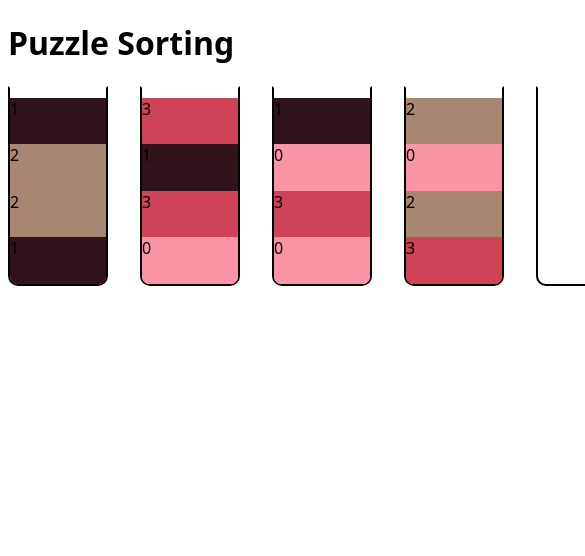
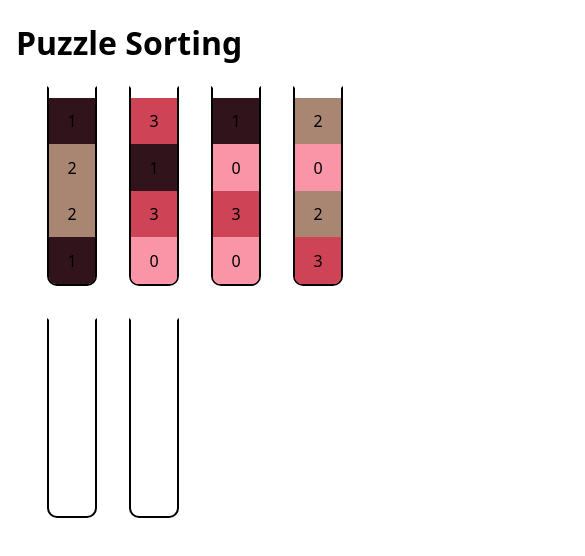
Before and after one commit to kwokkan/sorting-puzzle, a Preact app: page / in a window 390 px wide. Both pictures are taken after a click on the button "Play". Shown: the top 556 px of the page, 585 px wide, since content can reach past the window. Built offline with nearby package versions, Linux system fonts and the light colour scheme.

Commit message:
Improve layout on mobile devices.

```diff
--- a/src/Container.tsx
+++ b/src/Container.tsx
@@ -15,7 +15,7 @@ export const Container = ({ container, onSelect }: IProps) => {
             onClick={() => onSelect(container.id)}
         >
             {container.items.map((item, index) => (
-                <div key={index} style={{ backgroundColor: item.backgroundColor, gridRowEnd: -(container.maxItems - itemDifference - index) }}>
+                <div key={index} className="item" style={{ backgroundColor: item.backgroundColor, gridRowEnd: -(container.maxItems - itemDifference - index) }}>
                     {item.group}
                 </div>
             ))}
--- a/src/index.html
+++ b/src/index.html
@@ -2,6 +2,7 @@
 <html lang="en">
 <head>
     <meta charset="utf-8" />
+    <meta name="viewport" content="width=device-width, initial-scale=1">
     <title>Sorting Puzzle</title>
     <link rel="stylesheet" href="styles.css" />
     <script type="module" src="index.tsx"></script>
--- a/src/styles.css
+++ b/src/styles.css
@@ -7,12 +7,16 @@ html {
     font-family: system-ui, sans-serif;
 }
 
+body {
+    margin: 1rem;
+}
+
 .game {
     display: grid;
+    grid-gap: 2rem;
     grid-auto-rows: 200px;
-    grid-auto-columns: 100px;
-    grid-auto-flow: column;
-    grid-gap: 2rem;
+    grid-template-columns: repeat(auto-fit, 50px);
+    justify-content: center;
 }
 
 .container {
@@ -33,6 +37,12 @@ html {
         box-shadow: 0 0 1rem 2px black;
     }
 
+.item {
+    display: grid;
+    justify-content: space-around;
+    align-content: space-evenly;
+}
+
 .banner {
     background-color: red;
     text-align: center;
```
